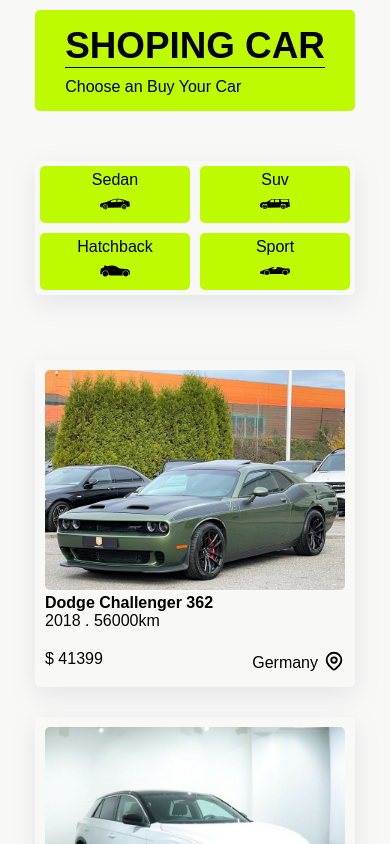
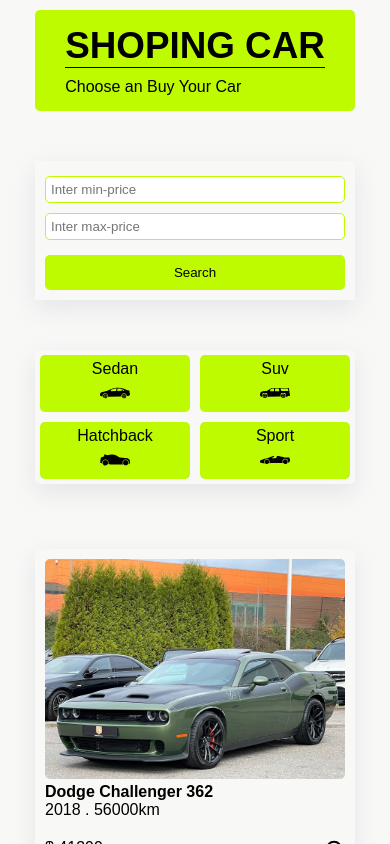
Before and after one commit to akineditor1/car-shoping, a Next.js app: page /cars in a window 390 px wide. Shown: the top 844 px of the page. Built offline with nearby package versions, Linux system fonts and the light colour scheme.

Commit message:
Add Price Filter Section

```diff
--- /dev/null
+++ b/components/module/SearchBar.js
@@ -0,0 +1,14 @@
+import style from "./SearchBar.module.css"
+function SearchBar() {
+  return (
+    <div className={style.container}>
+        <div>
+            <input placeholder="Inter min-price" />
+            <input placeholder="Inter max-price" />
+        </div>
+        <button>Search</button>
+    </div>
+  )
+}
+
+export default SearchBar
--- /dev/null
+++ b/components/module/SearchBar.module.css
@@ -0,0 +1,45 @@
+.container {
+  box-shadow: rgba(149, 157, 165, 0.2) 0px 8px 24px;
+  width: 440px;
+  margin: 50px auto;
+  padding: 5px;
+  display: flex;
+  justify-content: space-between;
+}
+
+.container div {
+  display: flex;
+  flex-direction: column;
+  width: 100%;
+}
+.container input {
+  border: 1px solid #befa00;
+  border-radius: 5px;
+  padding: 5px;
+  margin: 5px 0;
+}
+
+.container button {
+  margin: 5px 0;
+  background-color: #befa00;
+  border: none;
+  padding: 10px;
+  border-radius: 5px;
+  cursor: pointer;
+  margin-left: 10px;
+}
+
+@media (max-width: 600px) {
+  .container {
+    width: 320px;
+    flex-wrap: wrap;
+    justify-content: center;
+  }
+  .container button {
+    width: 100%;
+    margin: 5px;
+  }
+  .container div {
+    margin: 5px;
+  }
+}
--- a/pages/cars/index.js
+++ b/pages/cars/index.js
@@ -1,9 +1,11 @@
 import Categories from "@/components/module/Categories";
+import SearchBar from "@/components/module/SearchBar";
 import CarsPage from "@/components/templates/CarsPage";
 import carsData from "@/data/carsdata";
 function Details() {
   return (
     <div>
+      <SearchBar/>
       <Categories/>
      <CarsPage data={carsData}/>
     </div>
```
